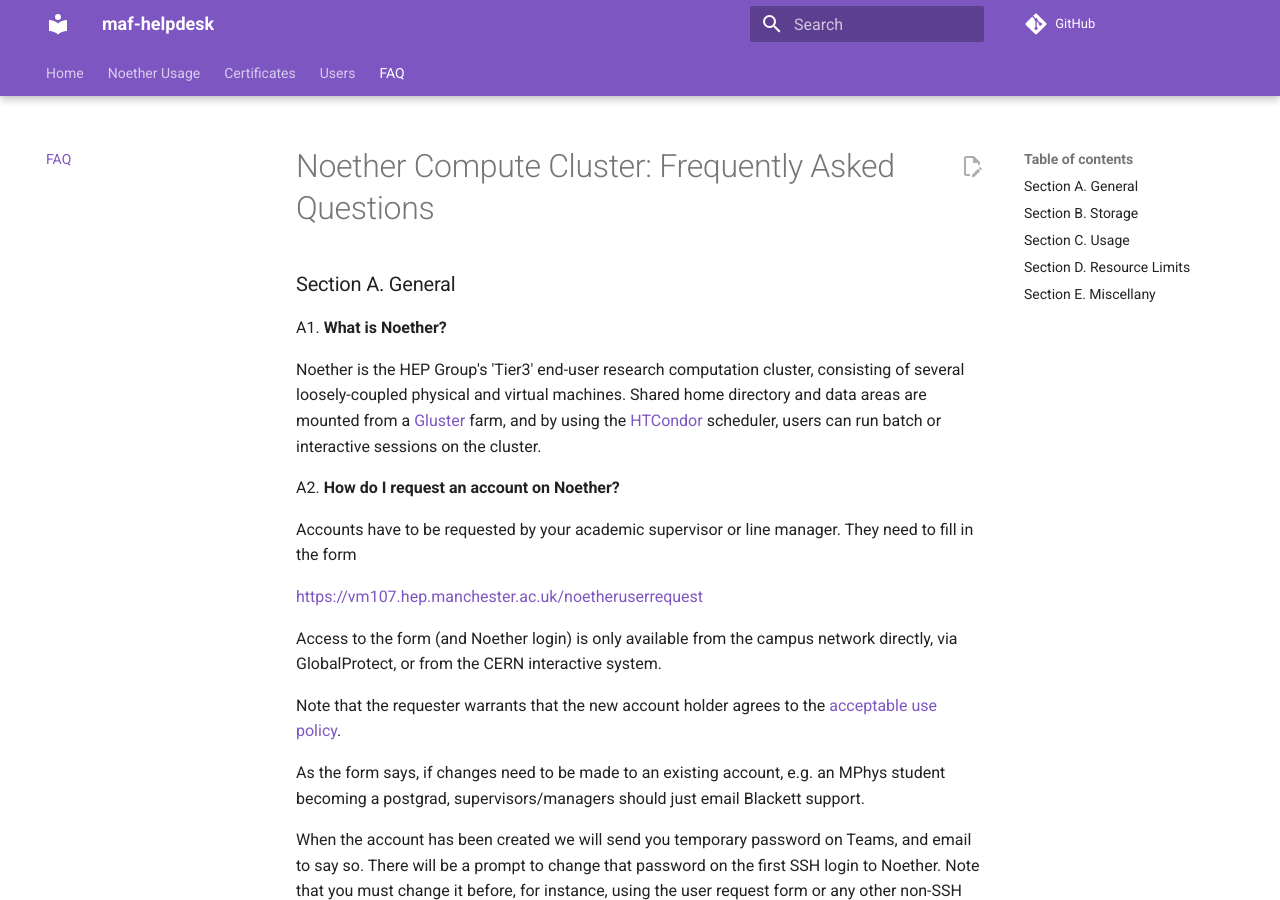
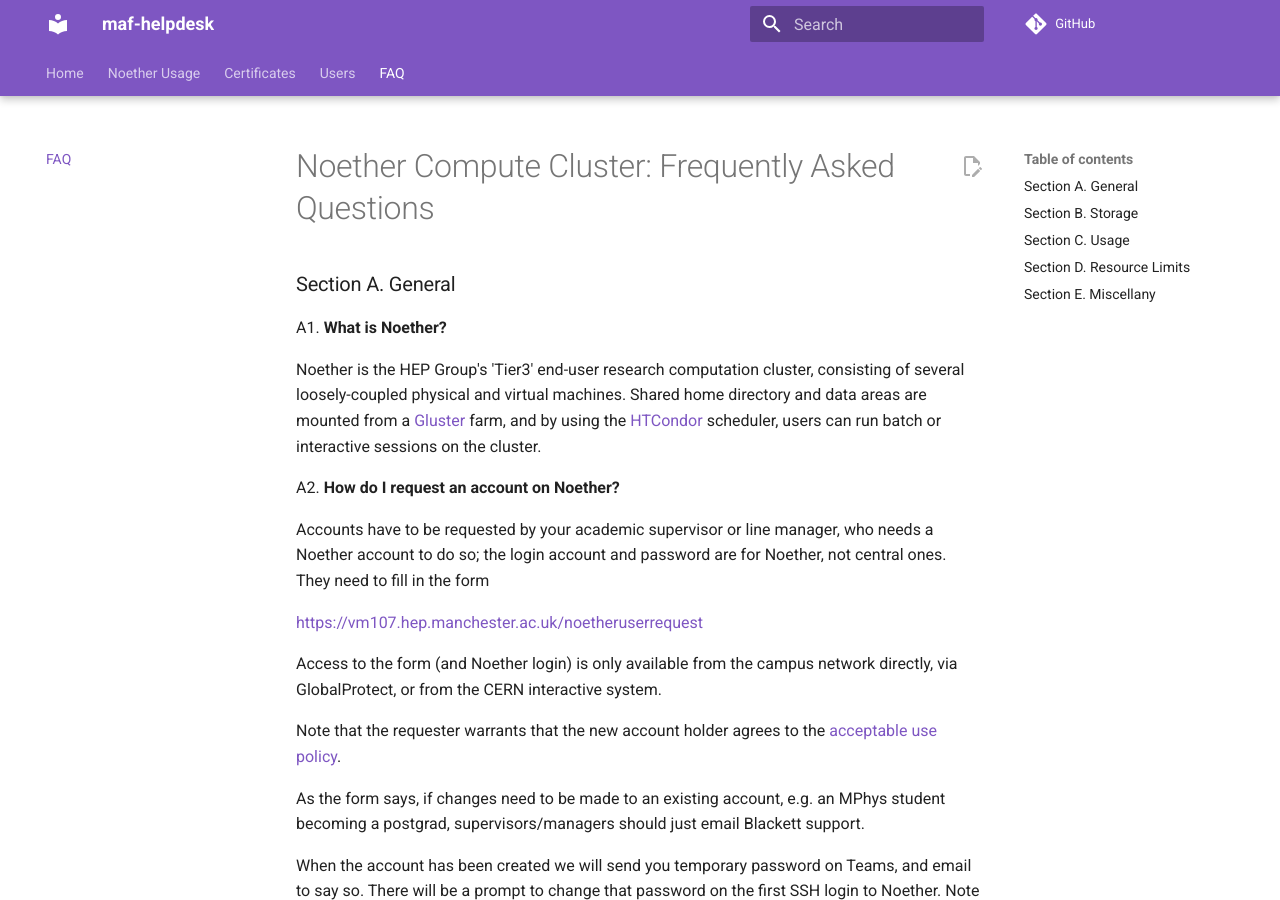
Before and after one commit to MANHEP/maf-helpdesk, an MkDocs documentation site: the page built from docs/noether_faq.md, in a window 1280 px wide and 900 px high. Built offline with MkDocs 1.6.1 and Material for MkDocs 9.7.7, drawn with Linux system fonts in a browser that asks for light colours; comment, search, counter and statistics services are not loaded.

Commit message:
Note use of noether credentials

```diff
--- a/docs/noether_faq.md
+++ b/docs/noether_faq.md
@@ -12,7 +12,7 @@ users can run batch or interactive sessions on the cluster.
 
 A2. **How do I request an account on Noether?**
 
-Accounts have to be requested by your academic supervisor or line manager.
+Accounts have to be requested by your academic supervisor or line manager, who needs a Noether account to do so; the login account and password are for Noether, not central ones.
 They need to fill in the form
 
 [https://vm107.hep.manchester.ac.uk/noetheruserrequest](https://vm107.hep.manchester.ac.uk/noetheruserrequest)
```
